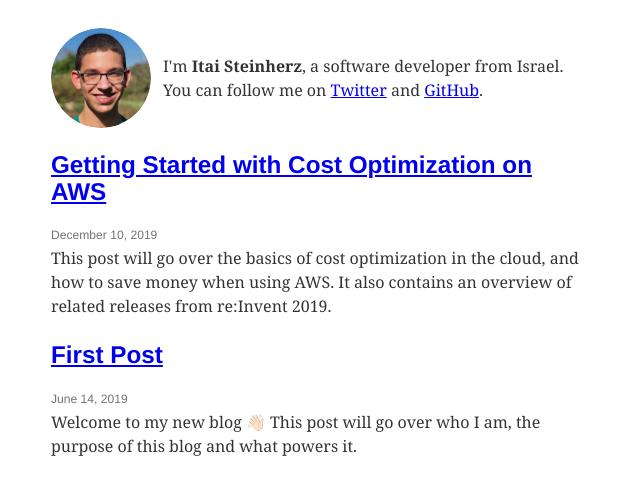
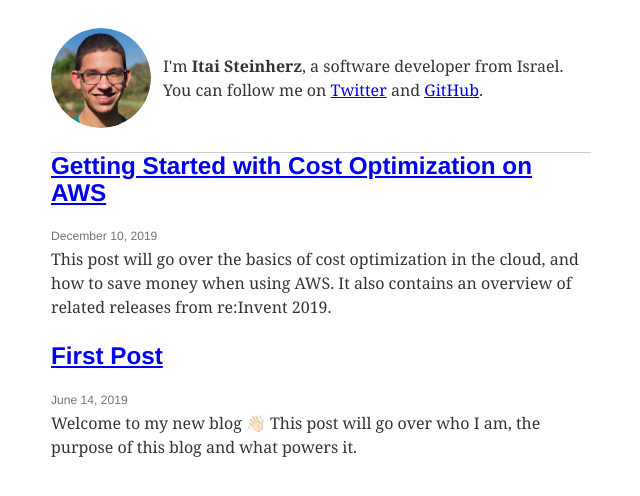
Before and after one commit to itaisteinherz/netoani.com, a Gatsby site: page / in a window 1280 px wide. Shown: the part 80-576 px from the top of the page, without its empty margins (319-959 px from the left). Built offline with nearby package versions, Linux system fonts and the light colour scheme; Gatsby itself is replaced by a stand-in of ours; some packages are replaced by stand-ins of ours; what typography-theme-fairy-gates would draw is missing.

Commit message:
Add break after bio in index page

```diff
--- a/src/pages/index.js
+++ b/src/pages/index.js
@@ -17,6 +17,11 @@ class Homepage extends Component {
 			<Layout location={this.props.location} title={siteTitle}>
 				<SEO title={siteTitle}/>
 				<Bio/>
+				<hr
+					style={{
+						marginBottom: 0
+					}}
+				/>
 
 				{/* TODO: Place these in a container div, and create a component for a blogpost row */}
 				{posts.map(({node}) => {
```
